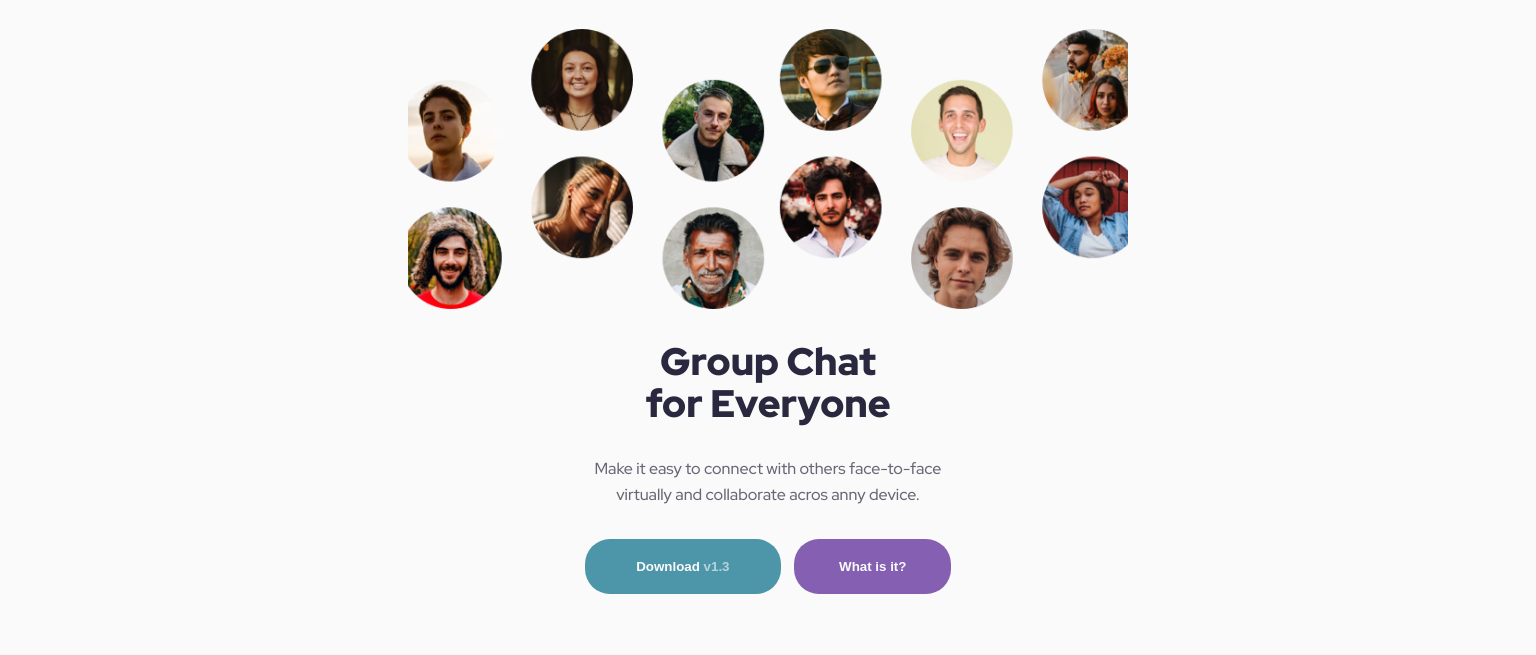
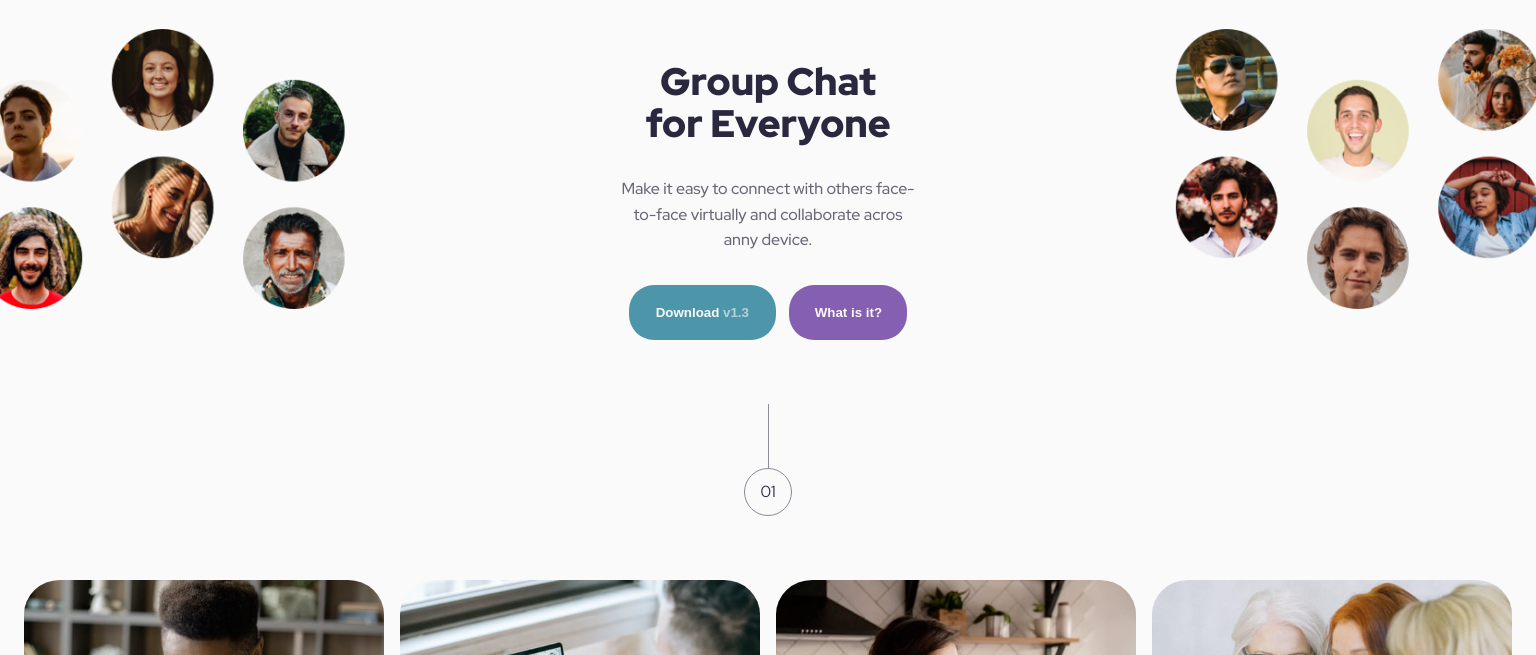
Before and after one commit to dulovici/Meet-_Landing_Page, a plain HTML site: page index.html in a window 1536 px wide. Shown: the part 63-718 px from the top of the page. Drawn offline with Linux system fonts and the light colour scheme.

Commit message:
desktop design faces

```diff
--- a/style.css
+++ b/style.css
@@ -305,3 +305,36 @@ footer {
         width: 40%;
     }
 }
+
+@media (min-width: 1410px) {
+    main {
+        max-width: 100%;
+    }
+
+    .container {
+        justify-content: space-between;
+    }
+
+    .left-partition {
+        width: 23em;
+        height: 280px;
+        background-size: cover;
+        order: 1;
+        background-position-x: 5%;
+    }
+    .right-partition {
+        width: 23em;
+        height: 280px;
+        background-size: cover;
+        order: 3;
+        background-position-x: 99%;
+    }
+    .text-content-1 {
+        width: 32%;
+        margin-top: 2em;
+        margin-left:auto;
+        margin-right: auto;
+        order: 2;
+    }
+
+}
```
